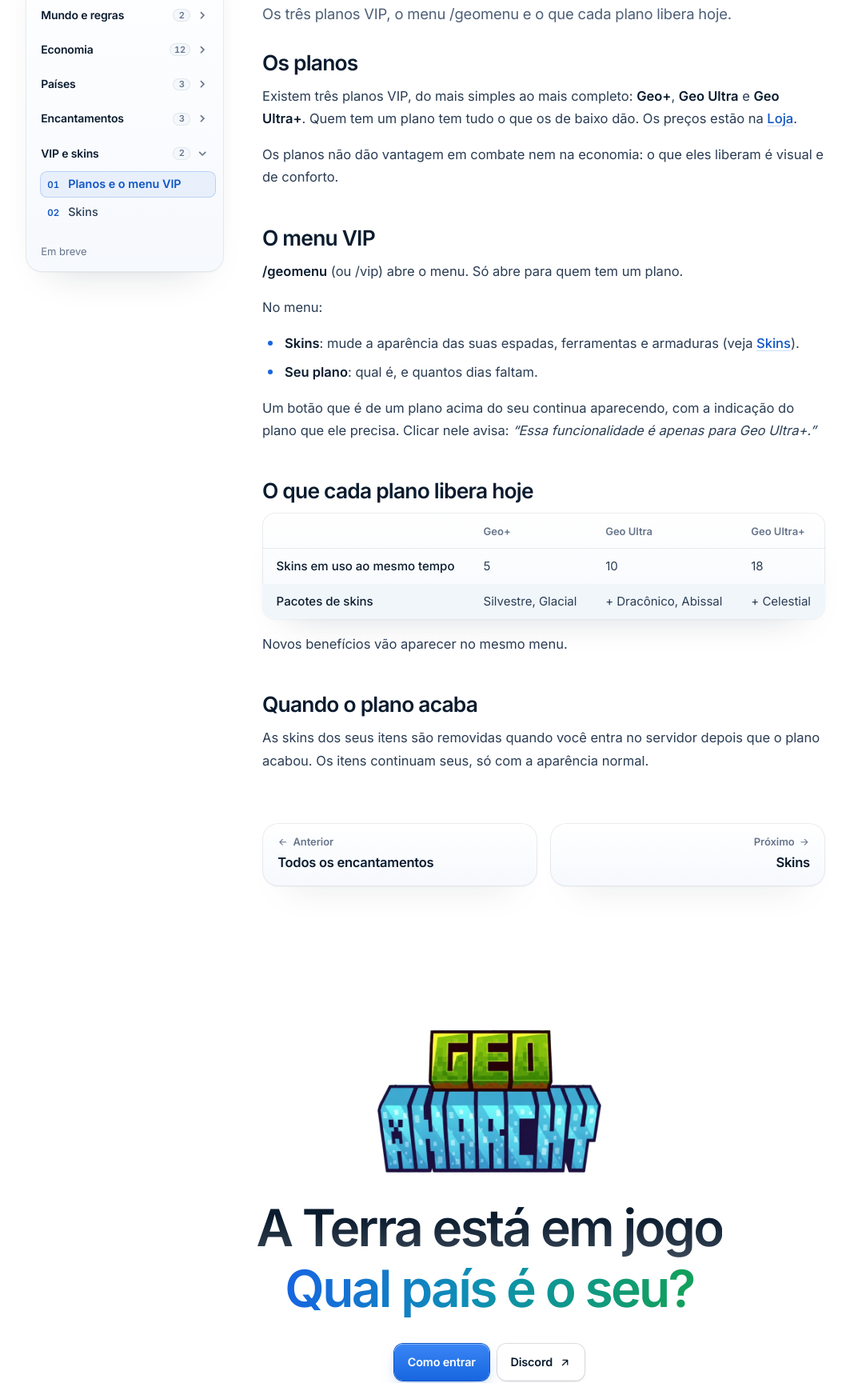
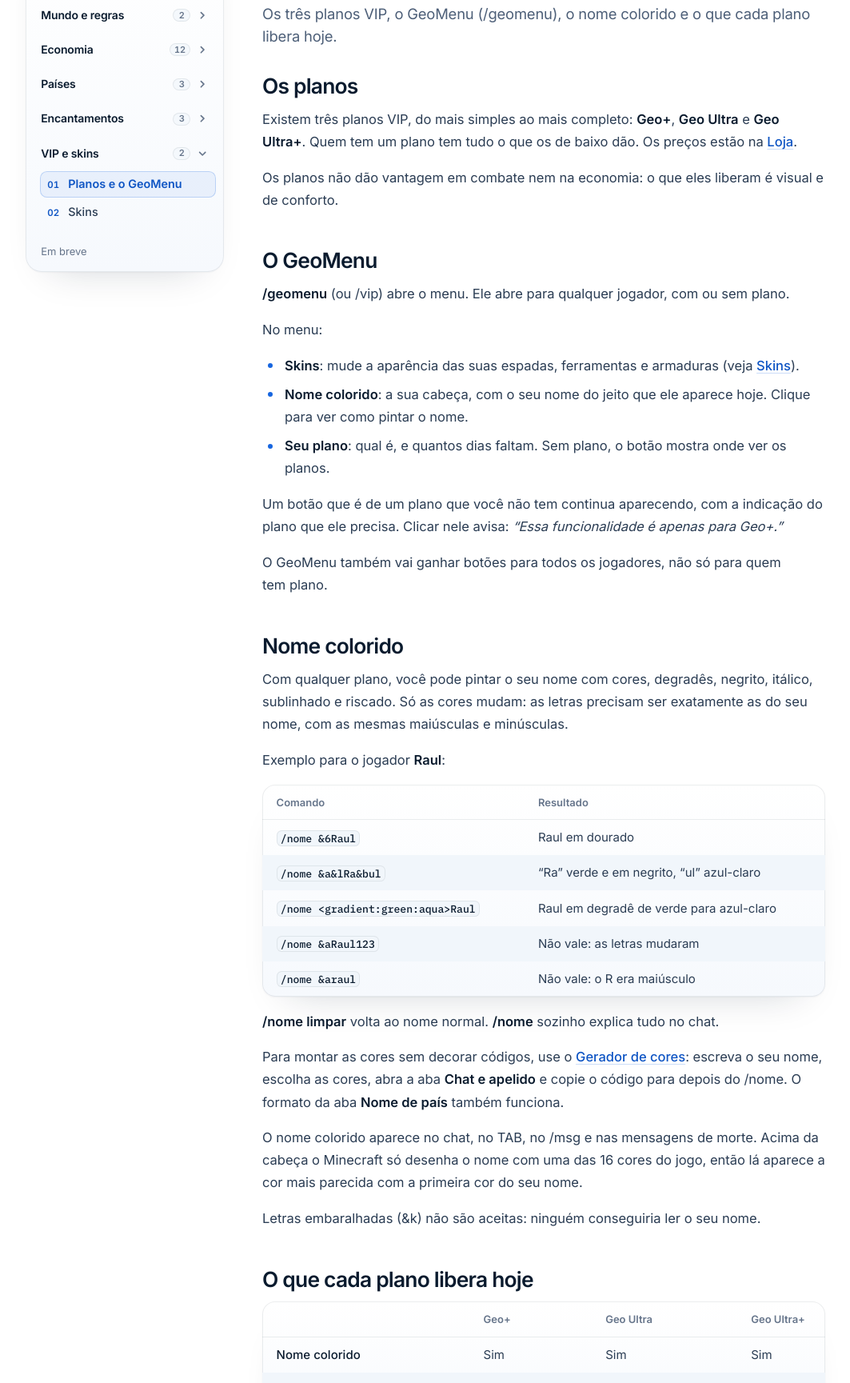
Before and after one commit to RaulDOQ/GeoAnarchy, an Astro site in the folder website/: page /wiki/vip/planos-e-menu in a window 1280 px wide. Shown: the part 349-2078 px from the top of the page at 80% size, without its empty margins (28-1091 px from the left). Built offline with nearby package versions, Linux system fonts and the light colour scheme; Astro itself is replaced by a stand-in of ours.

Commit message:
GeoWiki: coloured names (/nome) and the GeoMenu for everyone
The VIP page now says /geomenu opens for every player, explains /nome
with examples of what is accepted and refused, and adds the coloured name
to the plans table. The colour tool's notes point to /nome.

Co-Authored-By: Claude Opus 5.5 <noreply@anthropic.com>

```diff
--- a/website/src/content/pt.ts
+++ b/website/src/content/pt.ts
@@ -397,7 +397,7 @@ export const pt = {
     vip: {
       id: 'vip',
       title: 'VIP e skins',
-      intro: 'Os planos Geo+, Geo Ultra e Geo Ultra+, o menu /geomenu e as skins de itens.',
+      intro: 'Os planos Geo+, Geo Ultra e Geo Ultra+, o GeoMenu (/geomenu), o nome colorido e as skins de itens.',
     },
     // The founders' wiki.
     // The tools tab (src/pages/wiki/ferramentas). Each tool is a page of its own.
@@ -433,12 +433,12 @@ export const pt = {
         countryOver: 'Passou de 32 caracteres: o nome do país não vai caber. Use menos partes, cores ou estilos.',
         formats: [
           { id: 'mini', label: 'Nome de país', note: 'Para /pais create e /pais rename (formato MiniMessage)' },
-          { id: 'amp', label: 'Chat e apelido', note: 'Para o chat e o /nick (códigos & e &#RRGGBB)' },
+          { id: 'amp', label: 'Chat e apelido', note: 'Para o /nome dos VIP e o chat (códigos & e &#RRGGBB)' },
           { id: 'bukkit', label: 'Outros plugins', note: 'Para plugins que só aceitam &x&R&R&G&G&B&B' },
         ],
         tips: [
           'Renomear um país custa 10.000 Geos e só pode ser feito uma vez por dia: confira a prévia antes.',
-          'Cores no chat e no apelido dependem de permissão no servidor.',
+          'O /nome é dos planos VIP e só aceita o seu próprio nome: as cores mudam, as letras (e as maiúsculas) não.',
           'Quem joga pelo Bedrock (celular e console) vê as cores RGB um pouco diferentes.',
         ],
       },
--- a/website/src/content/wiki/jogador/vip/planos-e-menu.md
+++ b/website/src/content/wiki/jogador/vip/planos-e-menu.md
@@ -1,6 +1,6 @@
 ---
-title: Planos e o menu VIP
-summary: Os três planos VIP, o menu /geomenu e o que cada plano libera hoje.
+title: Planos e o GeoMenu
+summary: Os três planos VIP, o GeoMenu (/geomenu), o nome colorido e o que cada plano libera hoje.
 order: 1
 ---
 
@@ -10,21 +10,47 @@ Existem três planos VIP, do mais simples ao mais completo: **Geo+**, **Geo Ultr
 
 Os planos não dão vantagem em combate nem na economia: o que eles liberam é visual e de conforto.
 
-## O menu VIP
+## O GeoMenu
 
-**/geomenu** (ou /vip) abre o menu. Só abre para quem tem um plano.
+**/geomenu** (ou /vip) abre o menu. Ele abre para qualquer jogador, com ou sem plano.
 
 No menu:
 
 - **Skins**: mude a aparência das suas espadas, ferramentas e armaduras (veja [Skins](/wiki/vip/skins/)).
-- **Seu plano**: qual é, e quantos dias faltam.
+- **Nome colorido**: a sua cabeça, com o seu nome do jeito que ele aparece hoje. Clique para ver como pintar o nome.
+- **Seu plano**: qual é, e quantos dias faltam. Sem plano, o botão mostra onde ver os planos.
 
-Um botão que é de um plano acima do seu continua aparecendo, com a indicação do plano que ele precisa. Clicar nele avisa: *“Essa funcionalidade é apenas para Geo Ultra+.”*
+Um botão que é de um plano que você não tem continua aparecendo, com a indicação do plano que ele precisa. Clicar nele avisa: *“Essa funcionalidade é apenas para Geo+.”*
+
+O GeoMenu também vai ganhar botões para todos os jogadores, não só para quem tem plano.
+
+## Nome colorido
+
+Com qualquer plano, você pode pintar o seu nome com cores, degradês, negrito, itálico, sublinhado e riscado. Só as cores mudam: as letras precisam ser exatamente as do seu nome, com as mesmas maiúsculas e minúsculas.
+
+Exemplo para o jogador **Raul**:
+
+| Comando | Resultado |
+|---|---|
+| `/nome &6Raul` | Raul em dourado |
+| `/nome &a&lRa&bul` | “Ra” verde e em negrito, “ul” azul-claro |
+| `/nome <gradient:green:aqua>Raul` | Raul em degradê de verde para azul-claro |
+| `/nome &aRaul123` | Não vale: as letras mudaram |
+| `/nome &araul` | Não vale: o R era maiúsculo |
+
+**/nome limpar** volta ao nome normal. **/nome** sozinho explica tudo no chat.
+
+Para montar as cores sem decorar códigos, use o [Gerador de cores](/wiki/ferramentas/): escreva o seu nome, escolha as cores, abra a aba **Chat e apelido** e copie o código para depois do /nome. O formato da aba **Nome de país** também funciona.
+
+O nome colorido aparece no chat, no TAB, no /msg e nas mensagens de morte. Acima da cabeça o Minecraft só desenha o nome com uma das 16 cores do jogo, então lá aparece a cor mais parecida com a primeira cor do seu nome.
+
+Letras embaralhadas (&k) não são aceitas: ninguém conseguiria ler o seu nome.
 
 ## O que cada plano libera hoje
 
 | | Geo+ | Geo Ultra | Geo Ultra+ |
 |---|---|---|---|
+| Nome colorido | Sim | Sim | Sim |
 | Skins em uso ao mesmo tempo | 5 | 10 | 18 |
 | Pacotes de skins | Silvestre, Glacial | + Dracônico, Abissal | + Celestial |
 
@@ -33,3 +59,5 @@ Novos benefícios vão aparecer no mesmo menu.
 ## Quando o plano acaba
 
 As skins dos seus itens são removidas quando você entra no servidor depois que o plano acabou. Os itens continuam seus, só com a aparência normal.
+
+O nome colorido volta ao normal, mas fica guardado: se você voltar a ter um plano, as cores voltam sozinhas.
```
